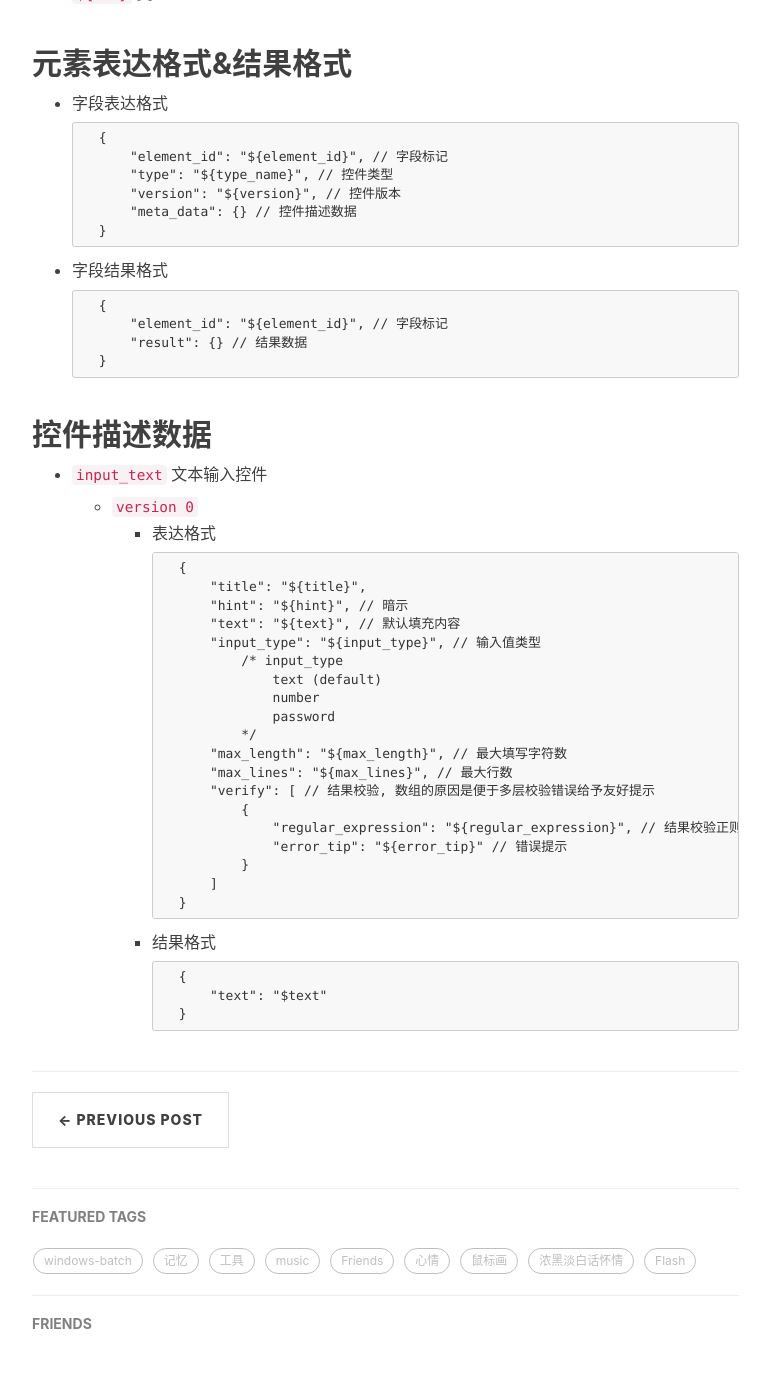
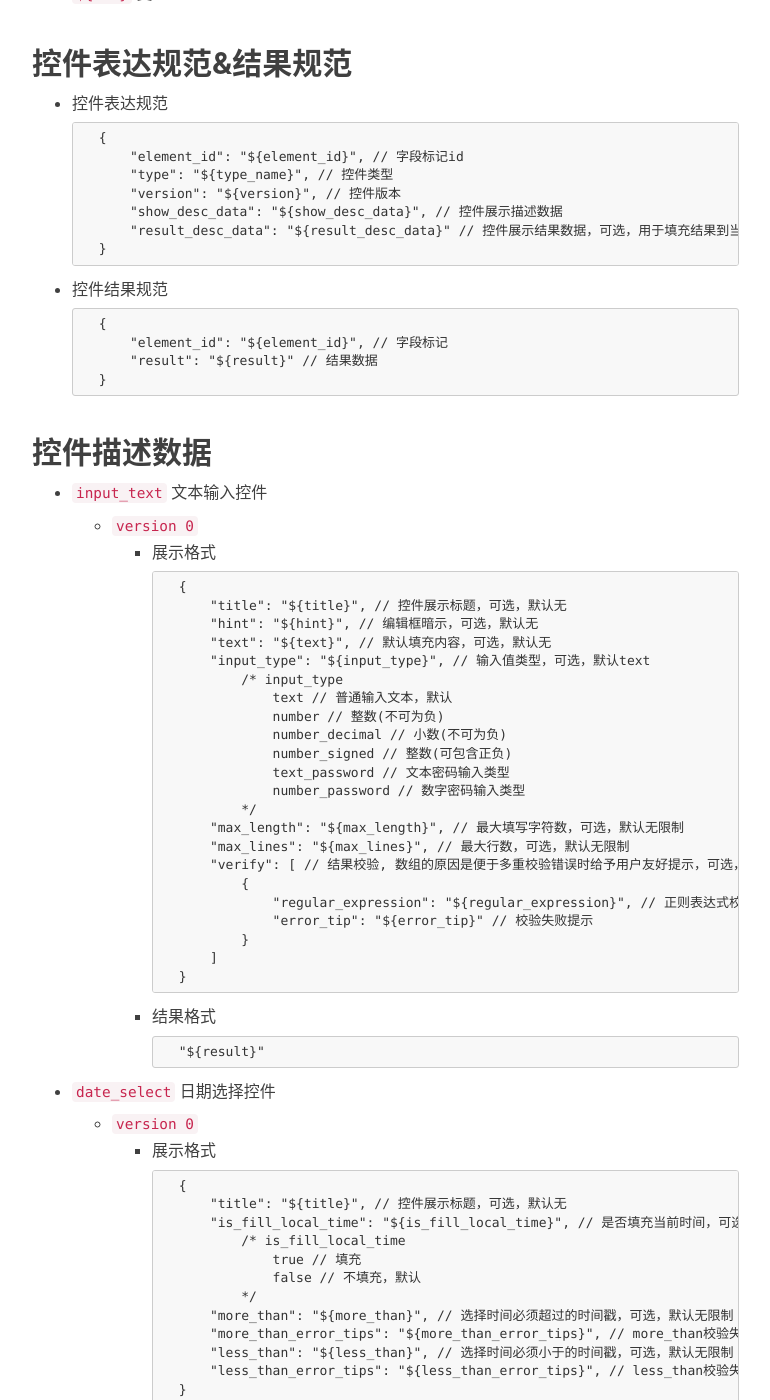
Before and after one commit to imfms/imfms.github.io, a Jekyll site: the page built from _posts/2017-05-22-form-guide.markdown, in a window 1280 px wide and 1400 px high, scrolled down 674 px. Shown: the whole window, without its empty margins (233-1003 px from the left). Built offline with Jekyll 4.4.1, drawn with Linux system fonts in a browser that asks for light colours; nearby versions of some CDN libraries; our own code applies the rules of GitHub Pages for plain Markdown files; comment, search, counter and statistics services are not loaded; some of the changed text lies outside the part shown.

Commit message:
Update 2017-05-22-form-guide.markdown

```diff
--- a/_posts/2017-05-22-form-guide.markdown
+++ b/_posts/2017-05-22-form-guide.markdown
@@ -6,22 +6,23 @@
 - /* xxx */ 多行注释
 - `${xxx}` 变量
 
-## 元素表达格式&结果格式
+## 控件表达规范&结果规范
 
-- 字段表达格式
+- 控件表达规范
+
+		{
+			"element_id": "${element_id}", // 字段标记id
+			"type": "${type_name}", // 控件类型
+			"version": "${version}", // 控件版本
+			"show_desc_data": "${show_desc_data}", // 控件展示描述数据
+			"result_desc_data": "${result_desc_data}" // 控件展示结果数据，可选，用于填充结果到当前控件(例如：修改表单时)
+		}
+
+- 控件结果规范
 
 		{
 			"element_id": "${element_id}", // 字段标记
-			"type": "${type_name}", // 控件类型
-			"version": "${version}", // 控件版本
-			"meta_data": {} // 控件描述数据
-		}
-
-- 字段结果格式
-
-		{
-			"element_id": "${element_id}", // 字段标记
-			"result": {} // 结果数据
+			"result": "${result}" // 结果数据
 		}
 
 
@@ -30,30 +31,102 @@
 - `input_text` 文本输入控件
 
 	- `version 0`
-		- 表达格式
+		- 展示格式
 
 				{
-					"title": "${title}",
-					"hint": "${hint}", // 暗示
-					"text": "${text}", // 默认填充内容
-					"input_type": "${input_type}", // 输入值类型
+					"title": "${title}", // 控件展示标题，可选，默认无
+					"hint": "${hint}", // 编辑框暗示，可选，默认无
+					"text": "${text}", // 默认填充内容，可选，默认无
+					"input_type": "${input_type}", // 输入值类型，可选，默认text
 					    /* input_type
-							text (default)
-							number
-							password
+							text // 普通输入文本，默认
+							number // 整数(不可为负)
+							number_decimal // 小数(不可为负)
+							number_signed // 整数(可包含正负)
+							text_password // 文本密码输入类型
+							number_password // 数字密码输入类型
 						*/
-					"max_length": "${max_length}", // 最大填写字符数
-					"max_lines": "${max_lines}", // 最大行数
-					"verify": [ // 结果校验, 数组的原因是便于多层校验错误给予友好提示
+					"max_length": "${max_length}", // 最大填写字符数，可选，默认无限制
+					"max_lines": "${max_lines}", // 最大行数，可选，默认无限制
+					"verify": [ // 结果校验, 数组的原因是便于多重校验错误时给予用户友好提示，可选，默认无
 						{
-							"regular_expression": "${regular_expression}", // 结果校验正则
-							"error_tip": "${error_tip}" // 错误提示
+							"regular_expression": "${regular_expression}", // 正则表达式校验规则
+							"error_tip": "${error_tip}" // 校验失败提示
 						}
 					]
 				}
 
 		- 结果格式
 
+				"${result}"
+
+- `date_select` 日期选择控件
+
+	- `version 0`
+		- 展示格式
+
 				{
-					"text": "$text"
+					"title": "${title}", // 控件展示标题，可选，默认无
+					"is_fill_local_time": "${is_fill_local_time}", // 是否填充当前时间，可选，默认否
+						/* is_fill_local_time
+							true // 填充
+							false // 不填充，默认
+						*/
+					"more_than": "${more_than}", // 选择时间必须超过的时间戳，可选，默认无限制
+					"more_than_error_tips": "${more_than_error_tips}", // more_than校验失败弹出提示内容，可选，默认提示 时间选择不能超过'more_than代表的日期'
+					"less_than": "${less_than}", // 选择时间必须小于的时间戳，可选，默认无限制
+					"less_than_error_tips": "${less_than_error_tips}", // less_than校验失败弹出提示内容，可选，默认提示 时间选择不能小于'less_than代表的日期'
 				}
+
+		- 结果格式
+
+				"${result}" // 时间选择结果时间戳
+
+- `single_choice` 单选框
+
+	- `version 0`
+
+		- 展示格式
+
+				{
+					"title": "${title}", // 控件展示标题，可选，默认无
+					"options": [ // 单选框包含的所有元素
+						{
+							"choice_id": "${choice_id}", // 选项id
+							"choice_title": "${choice_title}" // 选项标题
+						}
+					],
+					"default_select": "${default_select_choice_id}" // 默认选择id(该id必须在options节点下存在)，可选，默认不选
+				}
+
+		- 结果格式
+
+				"${select_choice_id}" // 最终选择的选项id
+
+- `multi_choice` 多选框
+
+	- `version 0`
+
+		- 展示格式
+
+				{
+
+					"title": "${title}", // 控件展示标题，可选，默认无
+					"options": [ // 多选框包含的所有元素
+						{
+							"choice_id": "${choice_id}", // 选项id
+							"choice_title": "${choice_title}" // 选项标题
+						}
+					],
+					"default_select": [ // 默认选择id集(该id必须在options节点下存在)，可选，默认不选
+						"${default_select_id1}" // choice_id
+					],
+					"min_select_num": "${min_select_num}", // 最少选择数量，可选，默认不限制
+					"max_select_num": "${max_select_num}", // 最大选择数量，可选，默认为所有选项数量
+				}
+
+		- 结果格式
+
+				[ // 最终选择的选项id集
+					"${select_choice_id}" // 某个选项id
+				]
```
